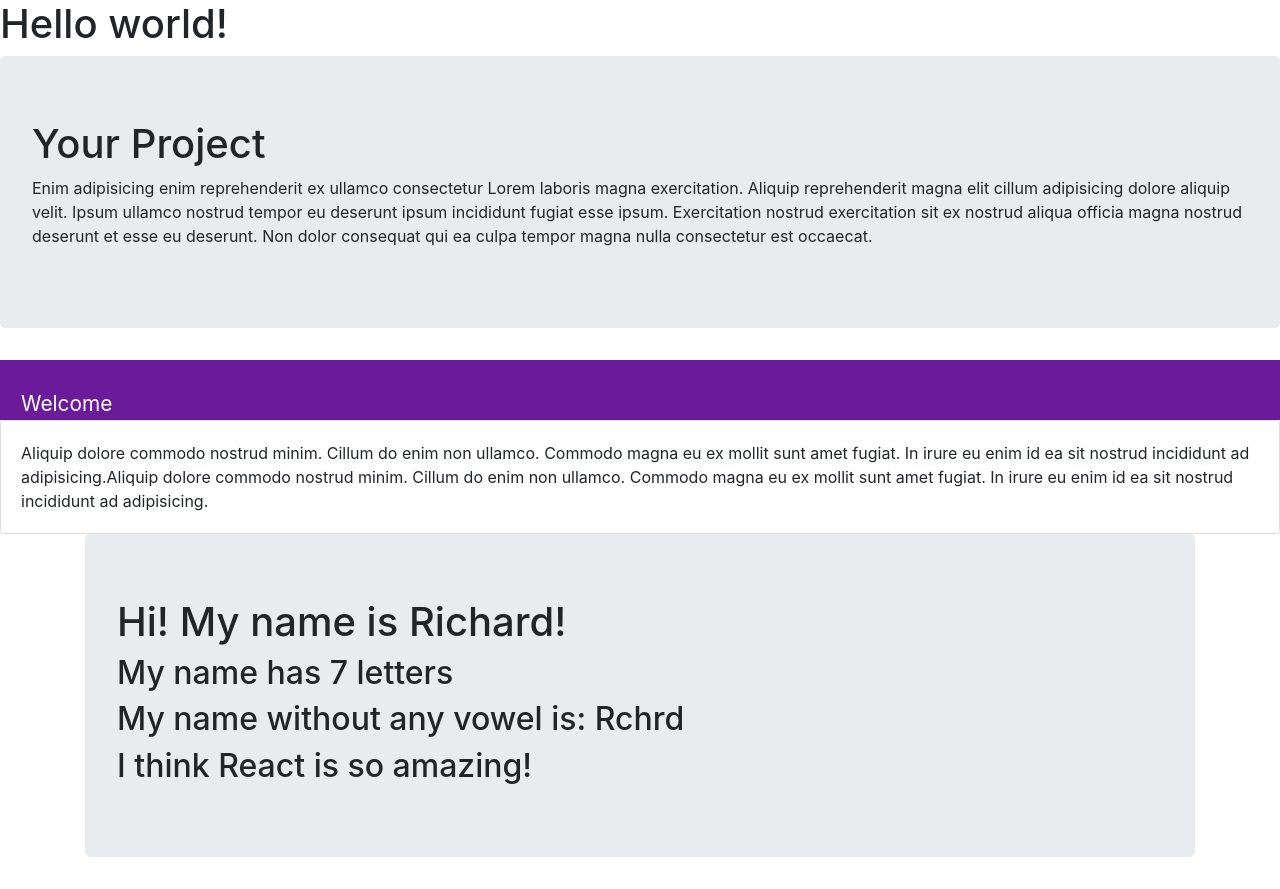
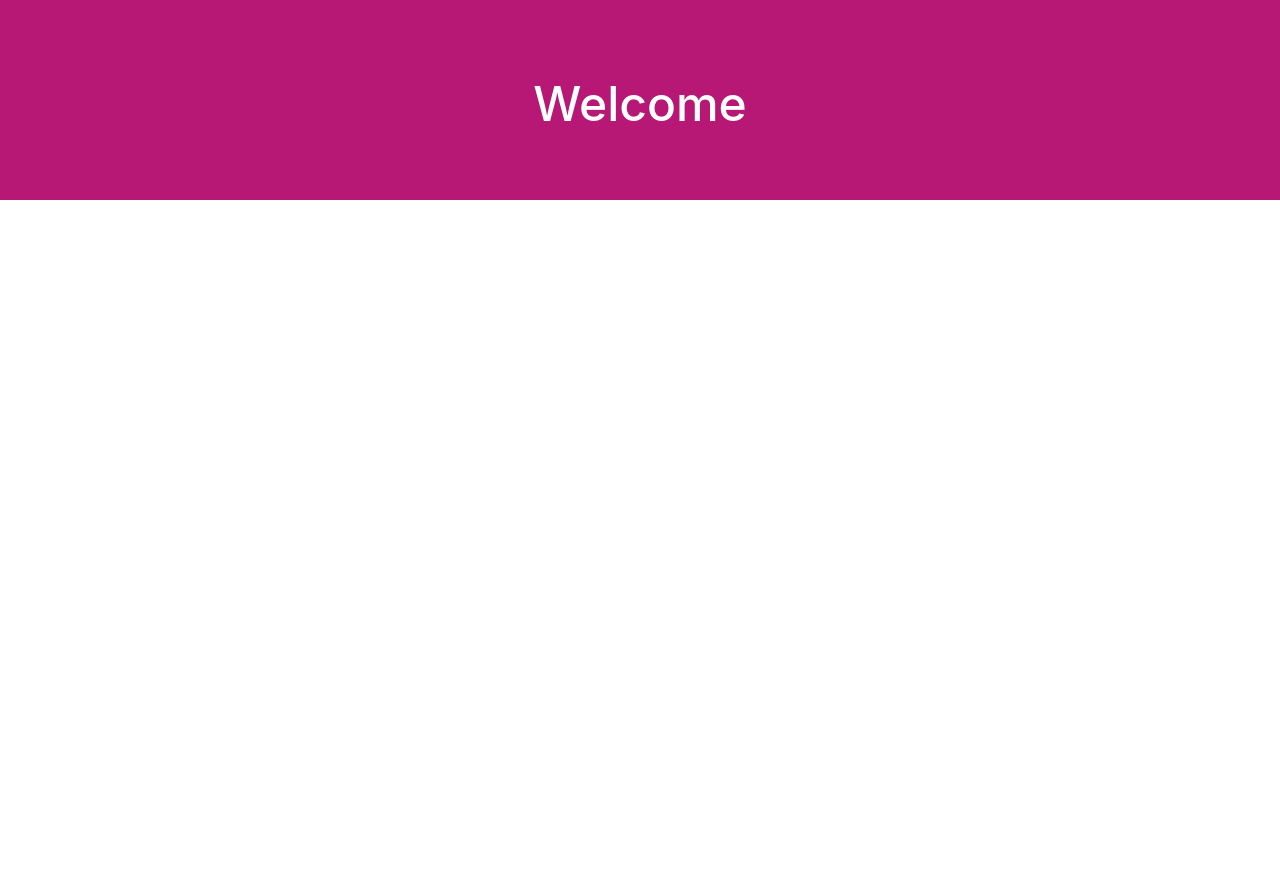
Before and after one commit to Dragontalker/myfirstreactapp, a React (Create React App) app: page / in a window 1280 px wide. After the commit the page ends 800 px from the top, so only its background shows below. Built offline with nearby package versions, Linux system fonts and the light colour scheme.

Commit message:
Cleaned up the components and added a styled header.

```diff
--- a/src/App.js
+++ b/src/App.js
@@ -1,17 +1,10 @@
-import './App.css';
-import NavBar from './components/NavBar';
-import Card from './components/Card';
-import Jumbotron from './components/Jumbotron';
-import JSXVariables from './components/JSXVariables';
+import React from "react";
+import Header from "./components/Header";
 
 function App() {
   return (
     <div>
-      <h1>Hello world!</h1>
-      <Jumbotron />
-      <NavBar />
-      <Card />
-      <JSXVariables />
+      <Header />
     </div>
   );
 }
--- a/src/components/Card.js
+++ /dev/null
@@ -1,19 +0,0 @@
-import React from "react";
-
-function Card() {
-  return (
-    <div className="card">
-      <div className="card-body">
-        <p className="card-text">
-          Aliquip dolore commodo nostrud minim. Cillum do enim non ullamco. Commodo magna eu ex
-          mollit sunt amet fugiat. In irure eu enim id ea sit nostrud incididunt ad
-          adipisicing.Aliquip dolore commodo nostrud minim. Cillum do enim non ullamco. Commodo
-          magna eu ex mollit sunt amet fugiat. In irure eu enim id ea sit nostrud incididunt ad
-          adipisicing.
-        </p>
-      </div>
-    </div>
-  );
-}
-
-export default Card;
--- /dev/null
+++ b/src/components/Header.js
@@ -0,0 +1,14 @@
+import React from "react";
+import "../styles/Header.css";
+
+// By importing the Header.css file, it is added to the DOM whenever this component loads
+
+function Header() {
+  return (
+    <header className="header">
+      <h1>Welcome</h1>
+    </header>
+  );
+}
+
+export default Header;
--- a/src/components/JSXVariables.js
+++ /dev/null
@@ -1,31 +0,0 @@
-import React from "react";
-
-function JSXVariables() {
-    const name = 'Richard';
-    const thoughts = 'is so amazing!';
-    const stripVowels = str => {
-        const vowels = ["a", "e", "i", "o", "u"];
-        let result = "";
-
-        for (let i = 0; i < str.length; i++) {
-            if (!vowels.includes(str[i].toLowerCase())) {
-                result += str[i];
-            }
-        }
-        return result;
-    };
-    return (
-        <div className="main-container">
-        <div className="container">
-            <div className="jumbotron">
-            <h1>Hi! My name is {name}!</h1>
-            <h2>My name has {name.length} letters</h2>
-            <h2>My name without any vowel is: {stripVowels(name)}</h2>
-            <h2>I think React {thoughts}</h2>
-            </div>
-        </div>
-        </div>
-    );
-}
-
-export default JSXVariables;
--- a/src/components/Jumbotron.js
+++ /dev/null
@@ -1,18 +0,0 @@
-import React from "react";
-
-function Jumbotron() {
-  return (
-    <div className="jumbotron">
-      <h1>Your Project</h1>
-      <p>
-        Enim adipisicing enim reprehenderit ex ullamco consectetur Lorem laboris magna exercitation.
-        Aliquip reprehenderit magna elit cillum adipisicing dolore aliquip velit. Ipsum ullamco
-        nostrud tempor eu deserunt ipsum incididunt fugiat esse ipsum. Exercitation nostrud
-        exercitation sit ex nostrud aliqua officia magna nostrud deserunt et esse eu deserunt. Non
-        dolor consequat qui ea culpa tempor magna nulla consectetur est occaecat.
-      </p>
-    </div>
-  );
-}
-
-export default Jumbotron;
--- a/src/components/NavBar.js
+++ /dev/null
@@ -1,14 +0,0 @@
-import React from "react";
-import "../styles/Navbar.css";
-
-// By importing the Navbar.css file, it is added to the DOM whenever this component loads
-
-function Navbar() {
-  return (
-    <nav className="navbar">
-      <a href="/">Welcome</a>
-    </nav>
-  );
-}
-
-export default Navbar;
```
